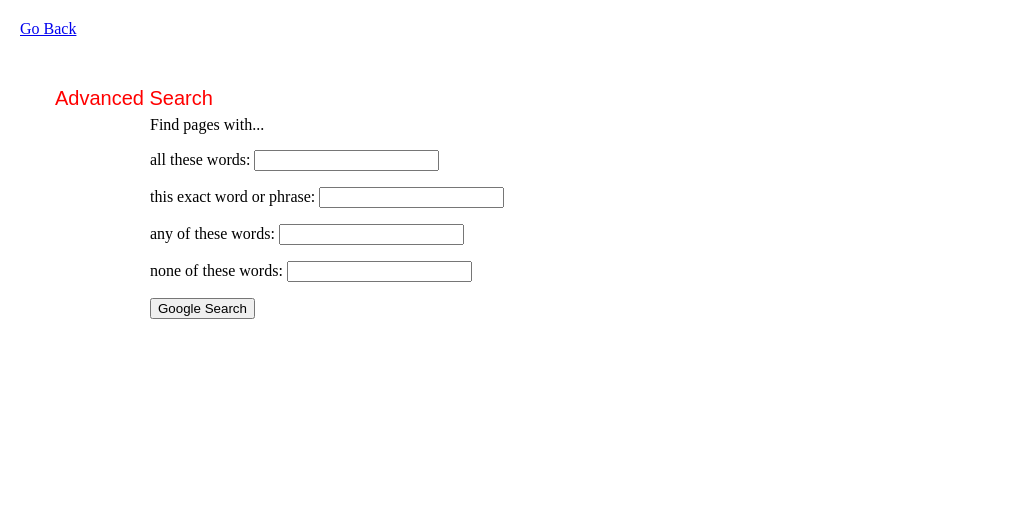
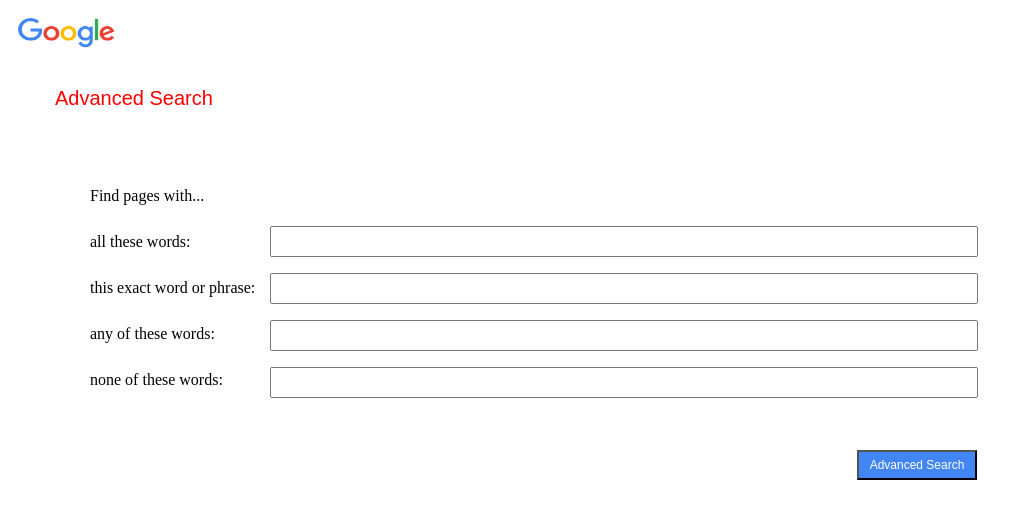
Before and after one commit to rayzar06/google-search-clone, a plain HTML site: page advanced.html in a window 1280 px wide. Shown: the whole page, without its empty margins (0-1023 px from the left). Drawn offline with Linux system fonts and the light colour scheme.

Commit message:
Changed Advanced Pade

```diff
--- a/advanced.html
+++ b/advanced.html
@@ -6,18 +6,29 @@
     </head>
     <body>
         <h2>Advanced Search</h2>
-        <div id="form">
+        <div id="words">
+            <p style="font-size:medium">Find pages with...</p>
+            <p>all these words:           </p>
+            <p>this exact word or phrase: </p>
+            <p>any of these words:        </p>
+            <p>none of these words:       </p>
+        </div>
+        <div>
         <form action="https://google.com/search">
-            <p>Find pages with...</p>
-            <p>all these words:           <input type="text" name="as_q"></p>
-            <p>this exact word or phrase: <input type="text" name="as_epq"></p>
-            <p>any of these words:        <input type="text" name="as_oq"></p>
-            <p>none of these words:       <input type="text" name="as_eq"></p>
-            <input type="submit" value="Google Search">
+
+            <div class="bar">
+                <p><input class="sbox" type="text" name="as_q"></p>
+                <p><input class="sbox" type="text" name="as_epq"></p>
+                <p><input class="sbox" type="text" name="as_oq"></p>
+                <p><input class="sbox" type="text" name="as_eq"></p>
+            </div>
+            <input id="advbutton" type="submit" value="Advanced Search">
         </form>
         </div>
         <div>
-            <a id="back" href="index.html">Go Back</a>
+            <a href="index.html">
+                <img id="backim" src="googlelogo.png" width="97px" height="30px">
+            </a>
         </div>
     </body>
 </html>
--- a/style.css
+++ b/style.css
@@ -61,3 +61,38 @@
     left:35px;
     top:70px;
 }
+#words{
+    position:absolute;
+    top:165px;
+    left:90px;
+    line-height:30px;
+}
+
+.bar{
+    position:absolute;
+    top:210px;
+    left:270px;
+}
+.sbox{
+    width:700px;
+    height:25px;
+
+}
+
+#advbutton{
+    width:120px;
+    height:30px;
+    background-color: 	#4285F4;
+    color:white;
+    font-size: 12px;
+    position:absolute;
+    top:450px;
+    left:857px;
+}
+
+#backim{
+    position:relative;
+    top:10px;
+    left:10px;
+
+}
```
